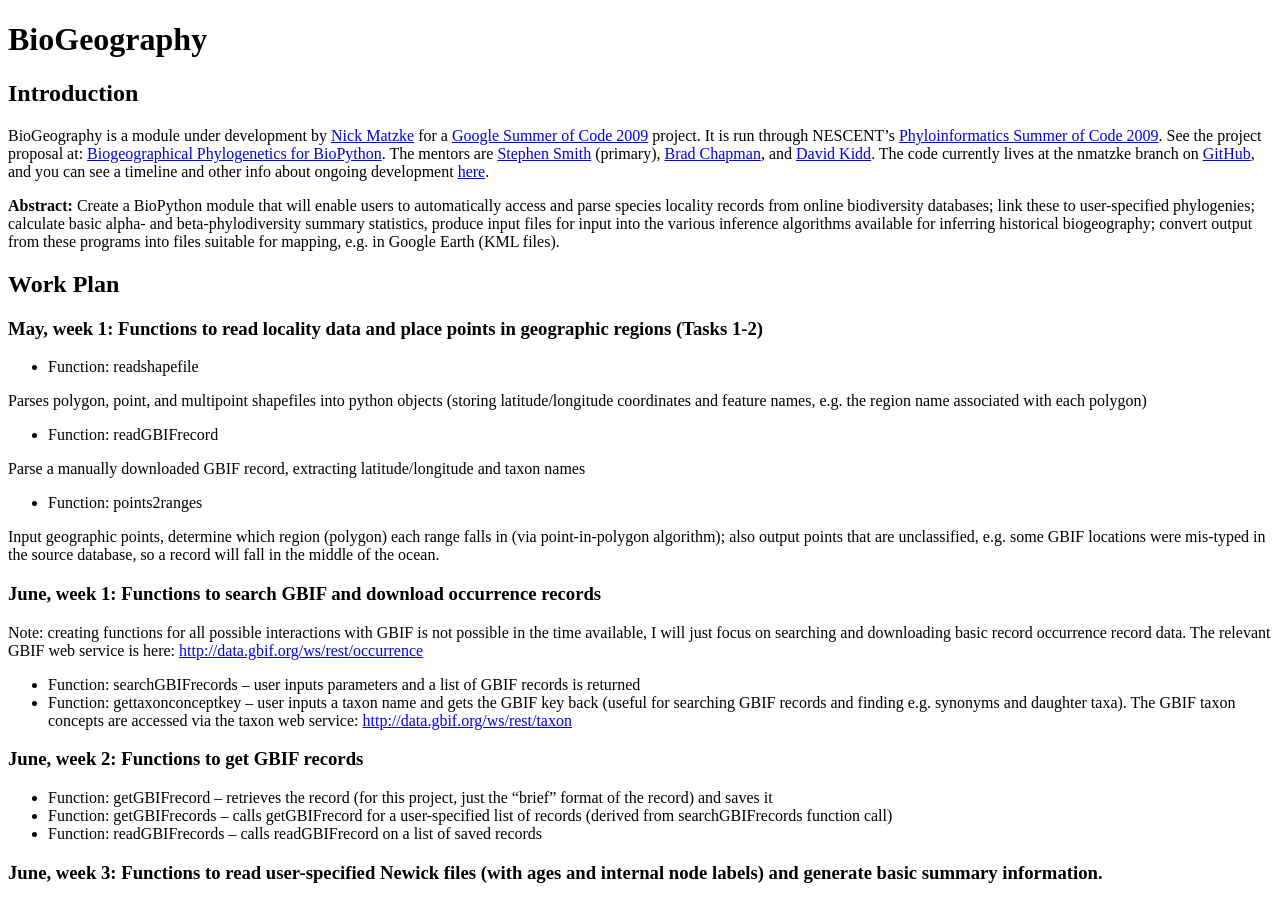
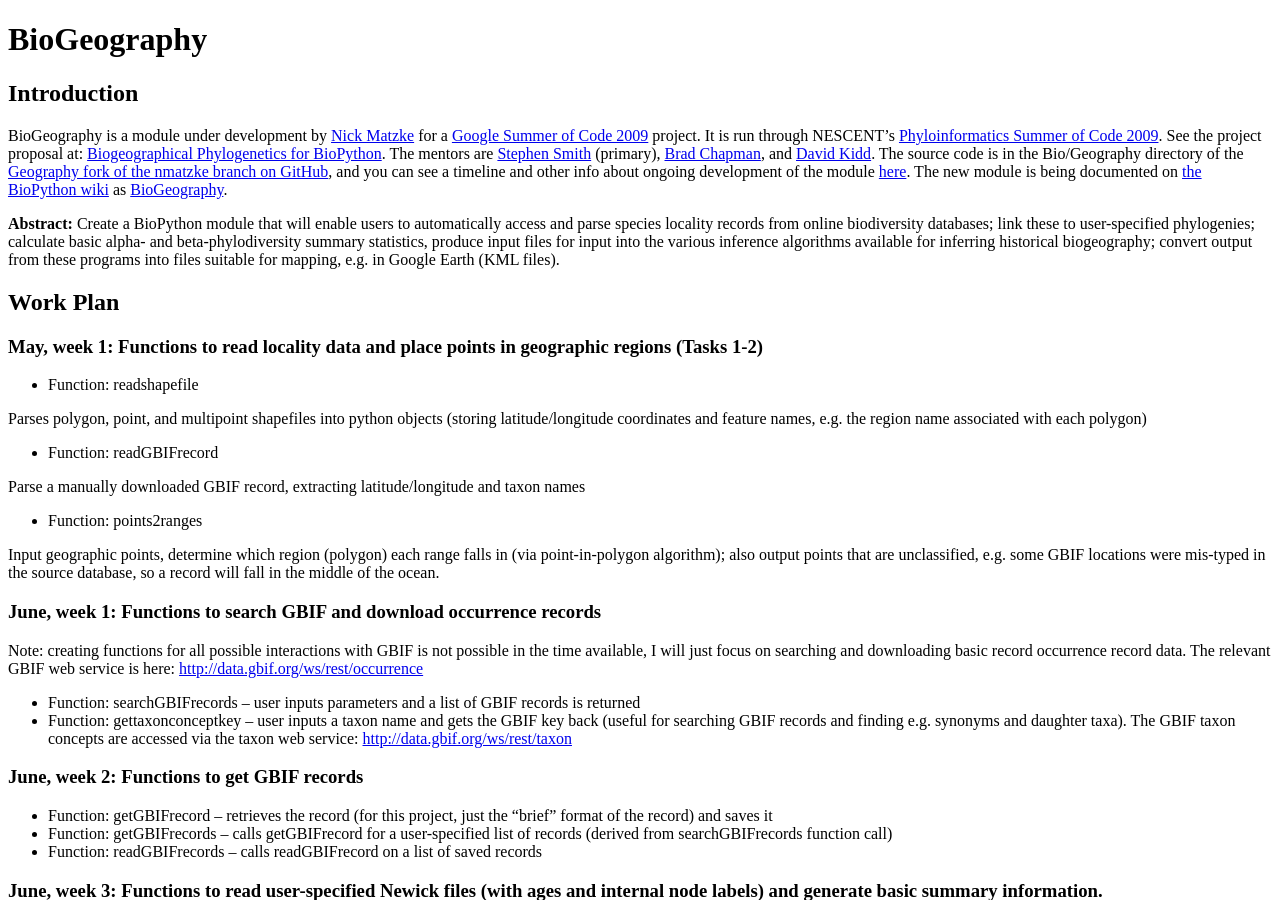
Before and after one commit to biopython/biopython.github.io, a Jekyll site: the page built from wiki/BioGeography.md, in a window 1280 px wide and 900 px high. Built offline with Jekyll 4.4.1, drawn with Linux system fonts in a browser that asks for light colours.

Commit message:
fix github references etc

```diff
--- a/wiki/BioGeography.md
+++ b/wiki/BioGeography.md
@@ -16,11 +16,14 @@ See the project proposal at: [Biogeographical Phylogenetics for
 BioPython](http://socghop.appspot.com/student_project/show/google/gsoc2009/nescent/t124022798250).
 The mentors are [Stephen Smith](http://blackrim.org/) (primary), [Brad
 Chapman](http://bcbio.wordpress.com/), and [David
-Kidd](http://evoviz.nescent.org/). The code currently lives at the
-nmatzke branch on
-[GitHub](http://github.com/nmatzke/biopython/tree/master), and you can
-see a timeline and other info about ongoing development
-[here](http://github.com/nmatzke/biopython/tree/master).
+Kidd](http://evoviz.nescent.org/). The source code is in the
+Bio/Geography directory of the [Geography fork of the nmatzke branch on
+GitHub](http://github.com/nmatzke/biopython/tree/Geography), and you can
+see a timeline and other info about ongoing development of the module
+[here](http://biopython.org/wiki/BioGeography). The new module is being
+documented on [the BioPython
+wiki](http://www.biopython.org/wiki/Main_Page) as
+[BioGeography](http://biopython.org/wiki/BioGeography).
 
 **Abstract:** Create a BioPython module that will enable users to
 automatically access and parse species locality records from online
```
Also changed, not shown: 1 other file.
